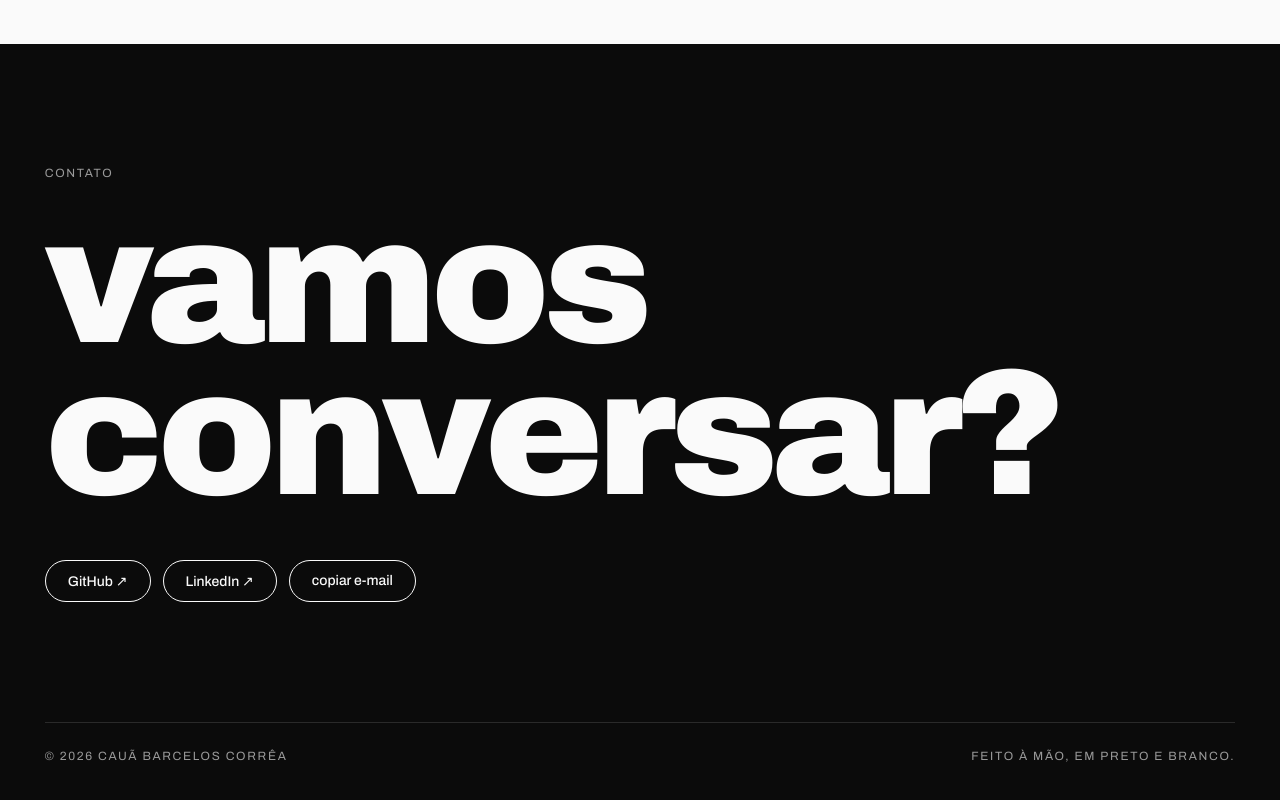
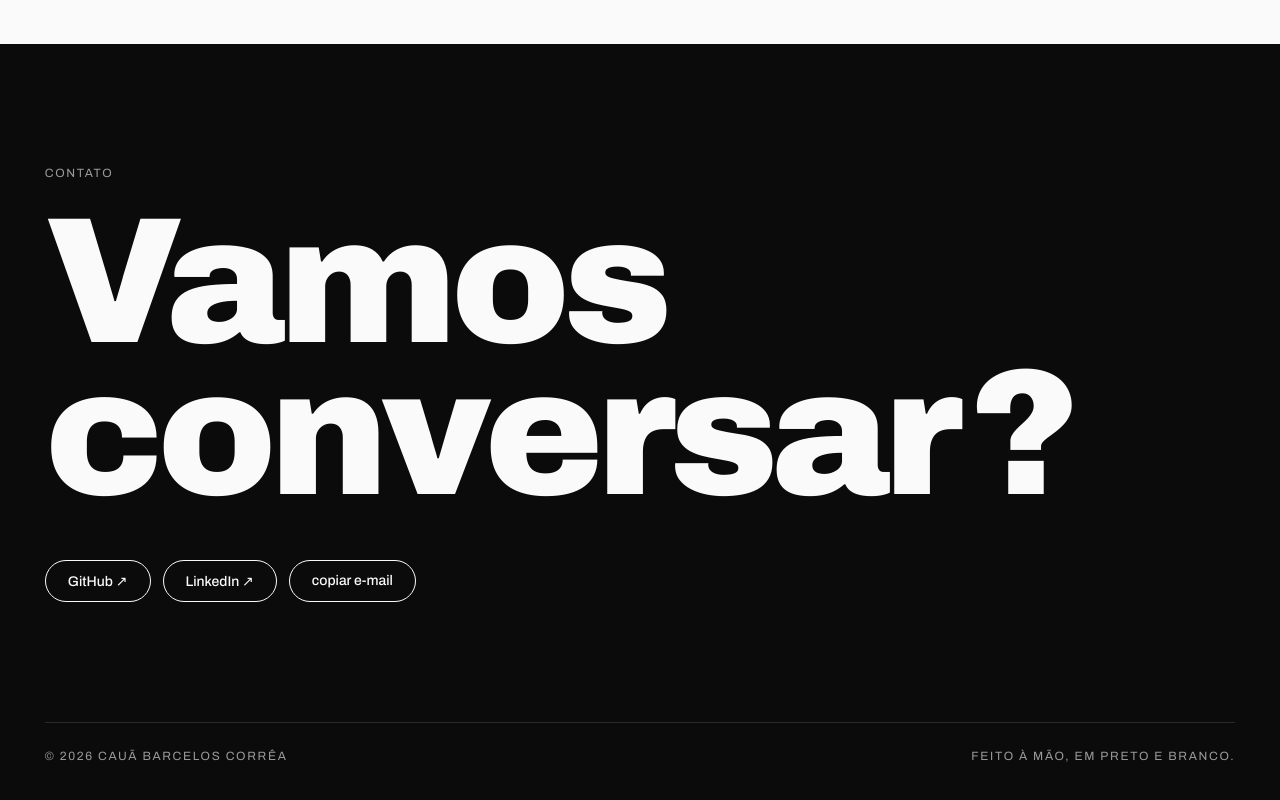
Before and after one commit to devcabo/portfolio, a plain HTML site: page frontend/index.html in a window 1280 px wide. Shown: the part 3862-4662 px from the top of the page. Drawn offline with nearby package versions, Linux system fonts and the light colour scheme; files whose address does not match are found by name.

Commit message:
Vamos conversar com maiúscula e respiro antes da interrogação

```diff
--- a/frontend/css/estilo.css
+++ b/frontend/css/estilo.css
@@ -106,6 +106,7 @@ section{padding-block:120px}
 /* contato */
 .contact > span.label{display:block;margin-bottom:24px}
 .contact .big{font-weight:900;font-size:var(--fs-display);line-height:.85;letter-spacing:-.04em;margin:0 0 48px}
+.contact .big .q{margin-left:.08em}
 .links{display:flex;flex-wrap:wrap;gap:12px}
 .links a,.links button{font:500 14px var(--mono);color:var(--white);background:none;border:1px solid var(--white);border-radius:999px;padding:12px 22px;text-decoration:none;cursor:pointer;transition:background .25s,color .25s}
 .links a:hover,.links button:hover{background:var(--white);color:var(--black)}
--- a/frontend/index.html
+++ b/frontend/index.html
@@ -55,7 +55,7 @@
 <section class="dark" id="contato">
   <div class="wrap contact">
     <span class="label" data-en="Contact">Contato</span>
-    <p class="big" data-en="let's<br>talk?">vamos<br>conversar?</p>
+    <p class="big" data-en="Let's<br>talk<span class=&quot;q&quot;>?</span>">Vamos<br>conversar<span class="q">?</span></p>
     <div class="links">
       <a id="lnGithub" href="#" target="_blank" rel="noopener">GitHub ↗</a>
       <a id="lnLinkedin" href="#" target="_blank" rel="noopener">LinkedIn ↗</a>
```
